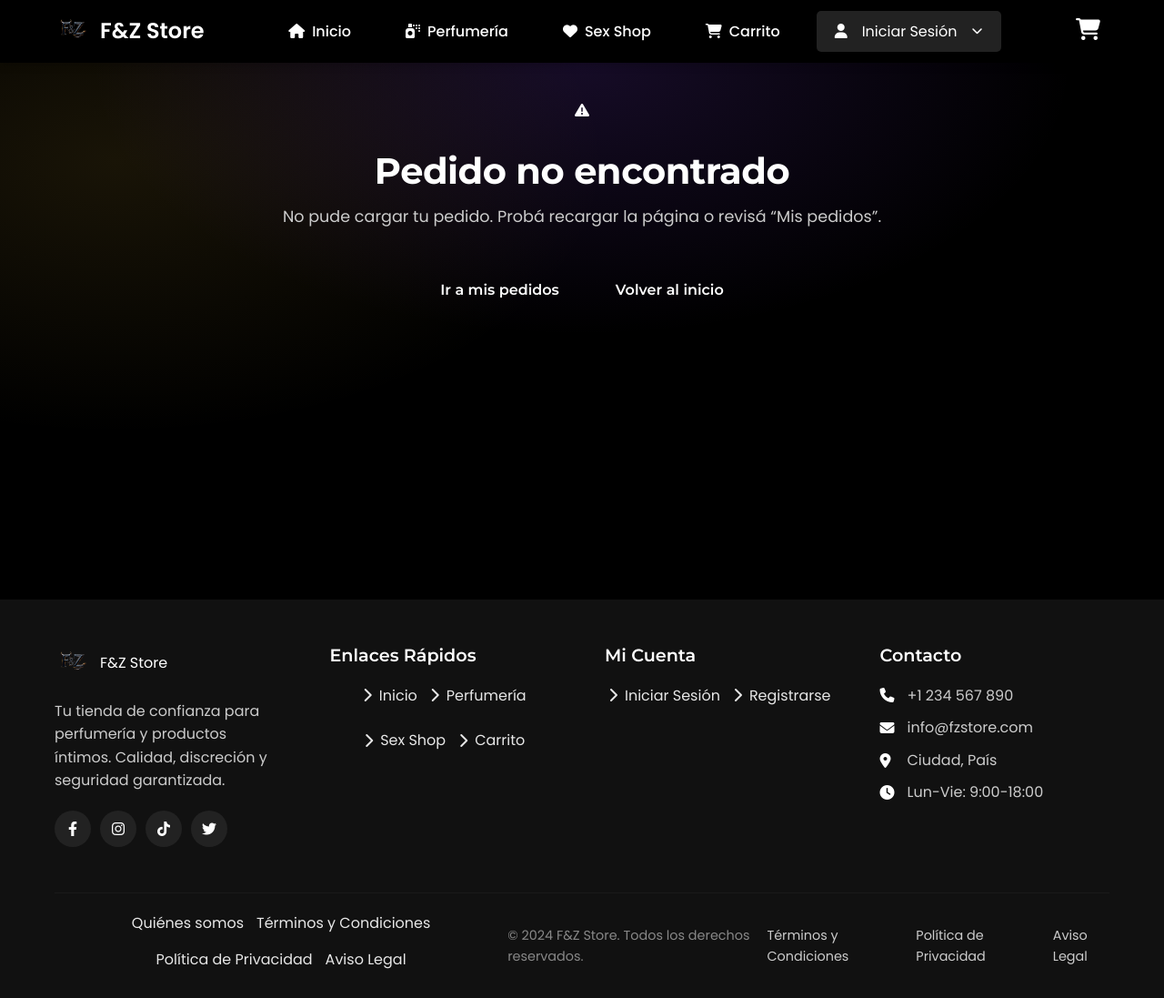
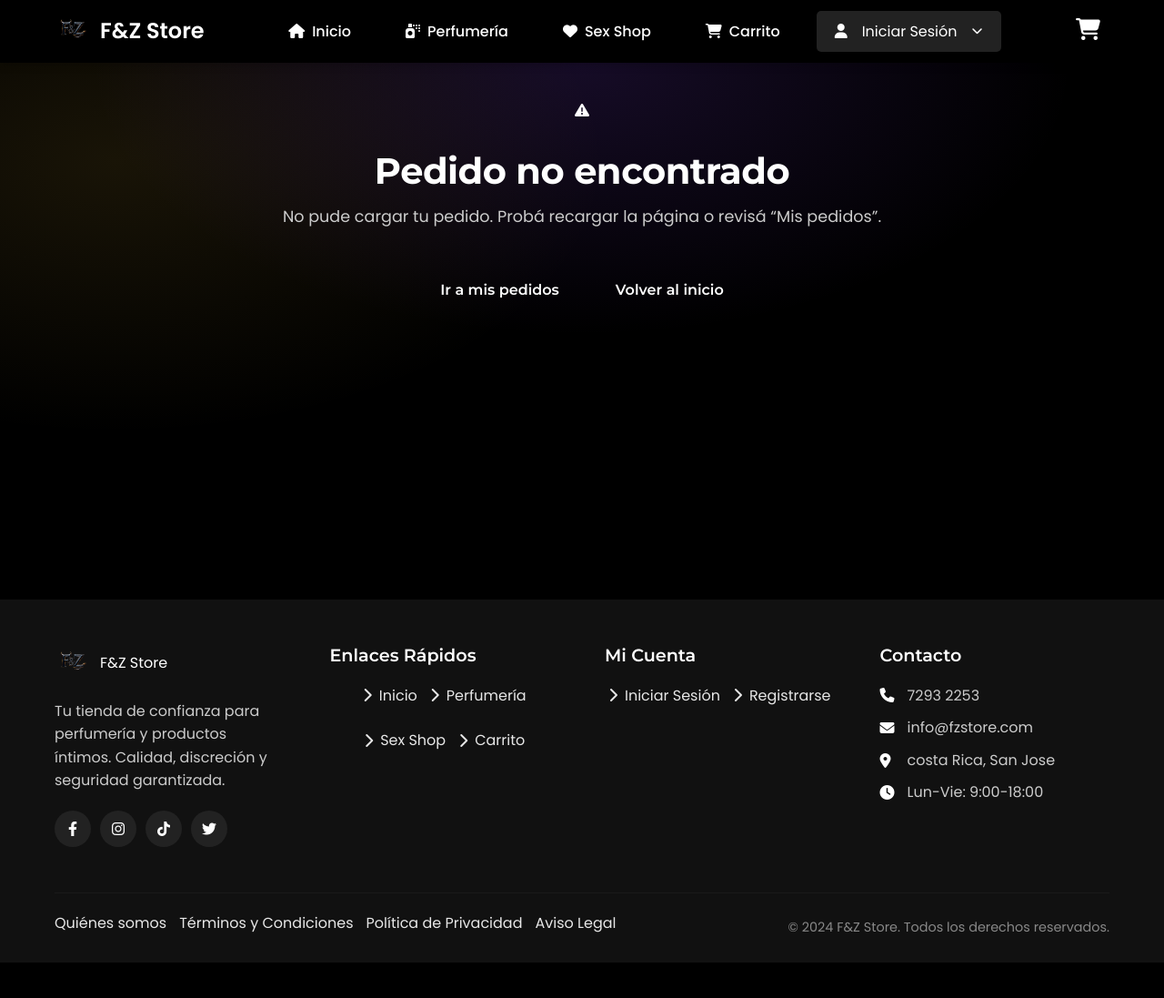
Before and after one commit to Marenco0404/fyz-store, a website: page confirmacion.html in a window 1280 px wide. Shown: the whole page at 91% size. After the commit the page ends 1058 px from the top, so only its background shows below. Drawn offline with Linux system fonts and the light colour scheme; no server answers.

Commit message:
Update changes - deploy to Vercel

```diff
--- a/confirmacion.html
+++ b/confirmacion.html
@@ -219,9 +219,9 @@
                 <div class="footer-col">
                     <h4 class="footer-title">Contacto</h4>
                     <ul class="footer-contact">
-                        <li><i class="fas fa-phone"></i> +1 234 567 890</li>
+                        <li><i class="fas fa-phone"></i> 7293 2253</li>
                         <li><i class="fas fa-envelope"></i> info@fzstore.com</li>
-                        <li><i class="fas fa-map-marker-alt"></i> Ciudad, País</li>
+                        <li><i class="fas fa-map-marker-alt"></i> costa Rica, San Jose</li>
                         <li><i class="fas fa-clock"></i> Lun-Vie: 9:00-18:00</li>
                     </ul>
                 </div>
@@ -239,10 +239,7 @@
 <div class="copyright">
                     <p>&copy; 2024 F&Z Store. Todos los derechos reservados.</p>
                 </div>
-                <div class="footer-legal">
-                    <a href="#">Términos y Condiciones</a>
-                    <a href="#">Política de Privacidad</a>
-                    <a href="#">Aviso Legal</a>
+
                 </div>
             </div>
         </div>
```
